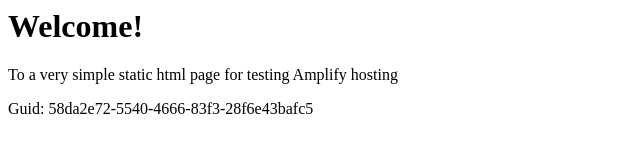
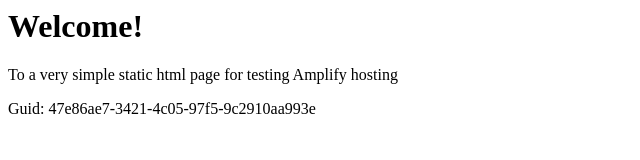
Before and after one commit to aws-aemilia-cdg/Github-PR-Commit-Integration-Test-DoNotTouch-GitHubWebhookPushCanaryTest-v1-preprod-eu-west-3, a website: page src/index.html in a window 1280 px wide. Shown: the full height of the page, 0-640 px from the left. Drawn offline with Linux system fonts and the light colour scheme.

Commit message:
commit from integ tests

```diff
--- a/src/index.html
+++ b/src/index.html
@@ -12,6 +12,6 @@
 <body>
     <h1>Welcome!</h1>
     <p>To a very simple static html page for testing Amplify hosting</p>
-    <p>Guid: 58da2e72-5540-4666-83f3-28f6e43bafc5</p></body>
+    <p>Guid: 47e86ae7-3421-4c05-97f5-9c2910aa993e</p></body>
 
 </html>
```
